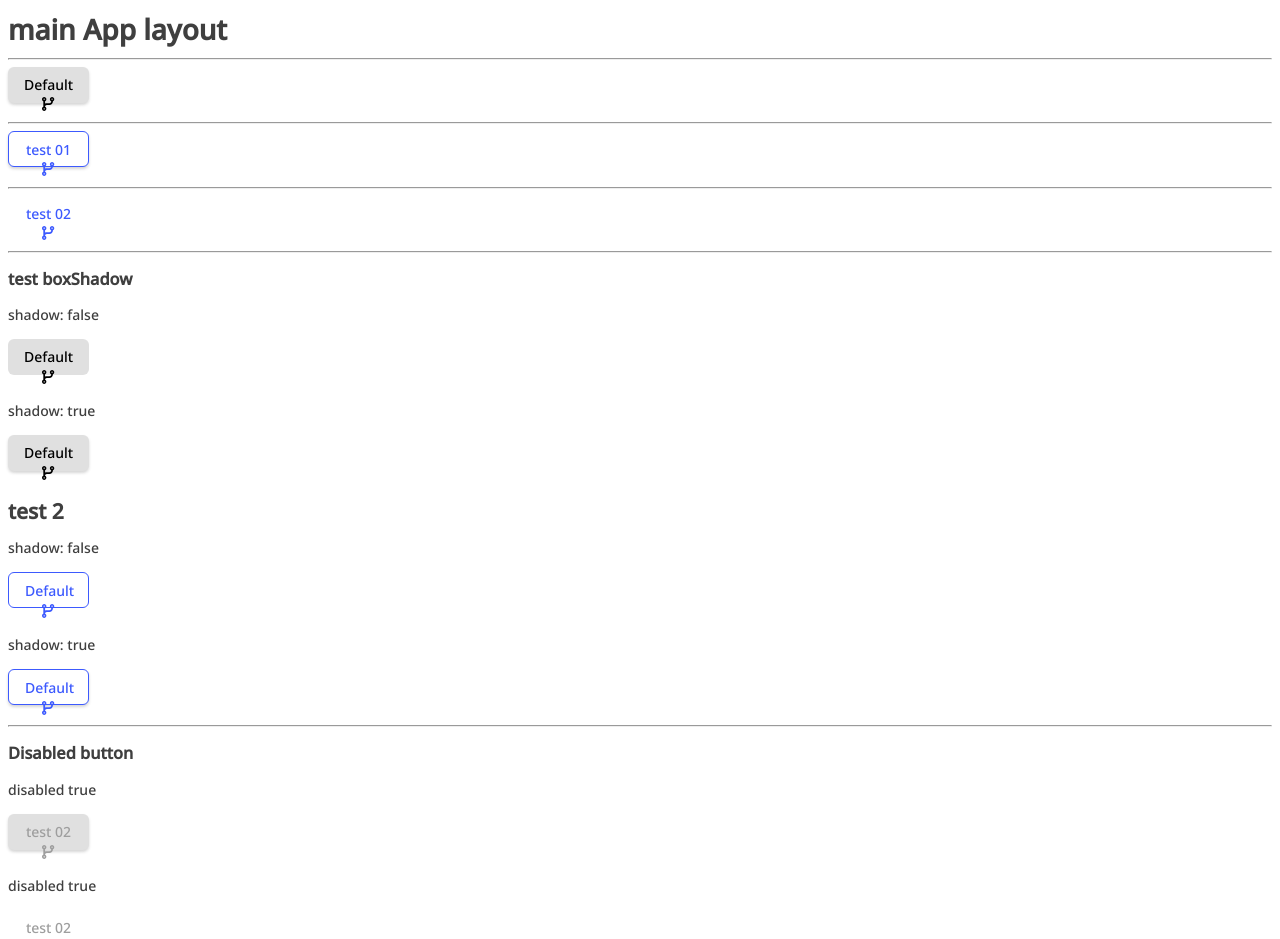
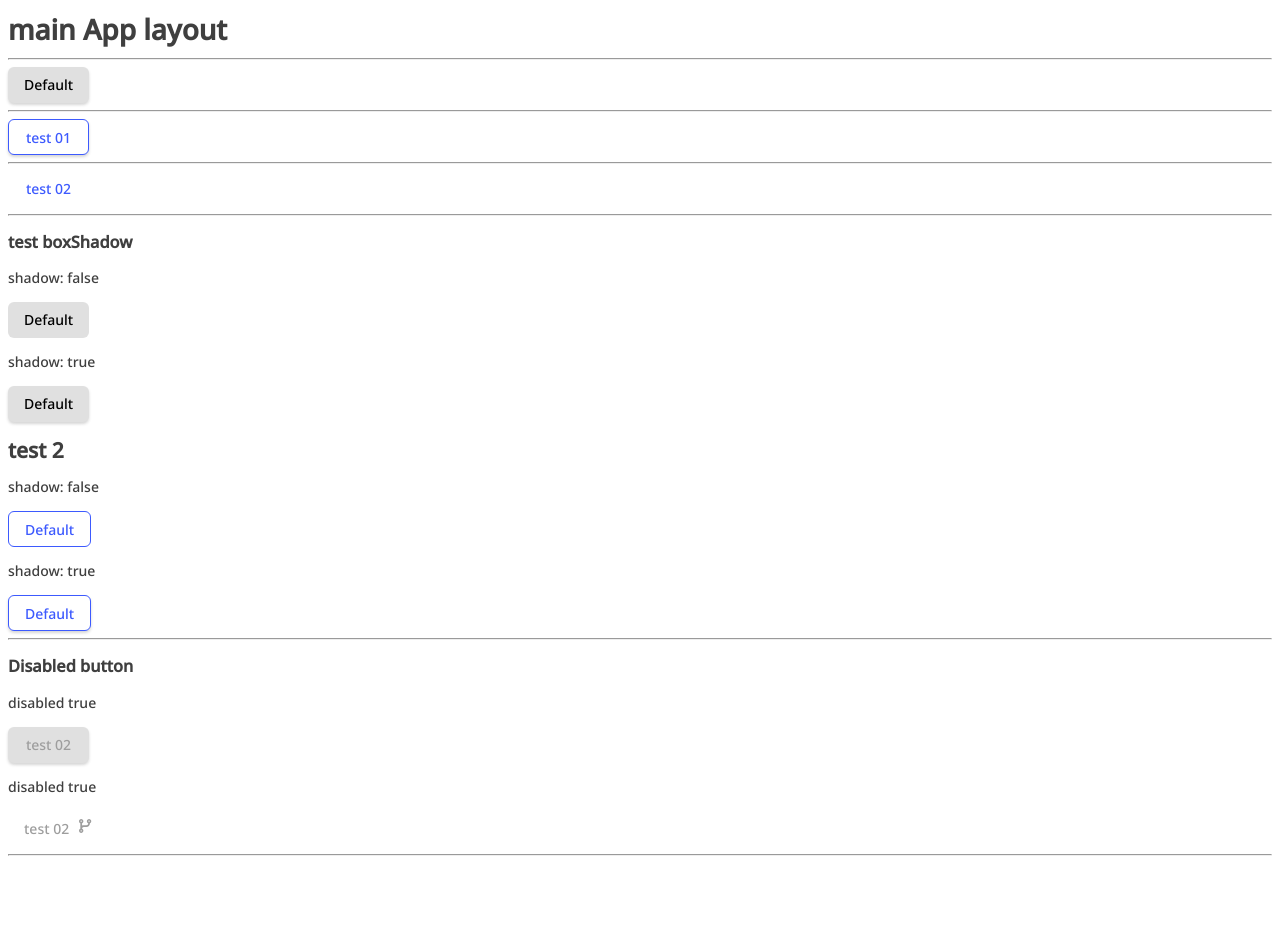
Before and after one commit to BailiMohamedAli/buttons_layout_chl, a React (Create React App) app: page / in a window 1280 px wide. Shown: the top 939 px of the page. After the commit the page ends 864 px from the top, so only its background shows below. Built offline with nearby package versions, Linux system fonts and the light colour scheme.

Commit message:
icon positioning method style configured/ next move to multi icon display method

```diff
--- a/src/App.js
+++ b/src/App.js
@@ -26,7 +26,7 @@ function App() {
       <p>disabled true</p>
       <ButtonSpe text="test 02" disabled={true}/>
       <p>disabled true</p>
-      <ButtonSpe text="test 02" variant="text" disabled={true}/>
+      <ButtonSpe text="test 02" variant="text" disabled={true} endIcon />
       <hr/>
     </div>
   );
--- a/src/components/buttons/ButtonSpe.jsx
+++ b/src/components/buttons/ButtonSpe.jsx
@@ -4,12 +4,19 @@ import { FontAwesomeIcon } from '@fortawesome/react-fontawesome'
 import { faCodeBranch } from '@fortawesome/free-solid-svg-icons'
 
 
-const ButtonSpe = ({text, variant, disableShadow, disabled}) => {
-  //null conditions
+const ButtonSpe = ({text, variant, disableShadow, disabled, startIcon, endIcon}) => {
+  //null conditions gard clauses
   if(!text) text = "Default";
   if(!variant) variant = "Default";
   if(!disableShadow) disableShadow = false;
   if(!disabled) disabled = false;
+  if(!startIcon) startIcon = null;
+  if(!endIcon) endIcon = null;
+
+  //margin icon setter
+  let marginSet = ''
+  if(startIcon) marginSet = "start"
+  if(endIcon) marginSet = "end"
 
   //hover state
   const [isHovering, setIsHovering] = useState(false);
@@ -32,8 +39,16 @@ const ButtonSpe = ({text, variant, disableShadow, disabled}) => {
         style={styleButton.StyleTwiker(isHovering, variant, disableShadow, disabled)}
         onMouseEnter={ handleMouseEnter }
         onMouseLeave={ handleMouseLeave }
-      > {text}
-      <FontAwesomeIcon icon={ faCodeBranch }/></button>
+      >
+        {
+        //conditiona rendering startIcon
+        startIcon ? <FontAwesomeIcon icon={ faCodeBranch } style={styleButton.iconTwiker(marginSet)}/> : null
+        }
+        {text}
+        {
+        //conditiona rendering endIcon
+        endIcon ? <FontAwesomeIcon icon={ faCodeBranch } style={styleButton.iconTwiker(marginSet)}/> : null
+        } </button>
     </>
   )
 }
--- a/src/components/buttons/buttonStyleProp.js
+++ b/src/components/buttons/buttonStyleProp.js
@@ -1,3 +1,4 @@
+
 
 
 //methods
@@ -10,11 +11,19 @@ export const StyleTwiker = (hover, variant, disableShadow, disabled) => {
         fontSize: "14px",
         lineHeight: "20px",
     }
+    //dispaly and flexbox
+    let displayStyle = {
+        display: "flex",
+        flexDirection: "row",
+        justifyContent: "space-around",
+        minWidth: "81px",
+        maxWidth: "220px",
+        height: "36px",
+    }
     //main style default
     let  mainStyle = {
         ...fontStyles,
-        width: "81px",
-        height: "36px",
+        ...displayStyle,
         borderRadius: "6px",
         backgroundColor: hover? "#AEAEAE" :"#E0E0E0",
         padding: "8px 16px",
@@ -55,10 +64,24 @@ export const StyleTwiker = (hover, variant, disableShadow, disabled) => {
 
 }
 
+//icon style
+export const iconTwiker = (marginSetter) => {
+    let marginStyle = {
+        margin: marginSetter === "start"
+            ? "0px 10px 0px 0px" : marginSetter === "end"
+                ? "0px 00px 0px 10px" : "0px",
+    }
+    let iconStyle = {
+        ...marginStyle,
+    }
+    return iconStyle
+}
+
 // variant dependant style
 
 const styleButton = {
-    StyleTwiker
+    StyleTwiker,
+    iconTwiker
 }
 
 export default styleButton;
```
